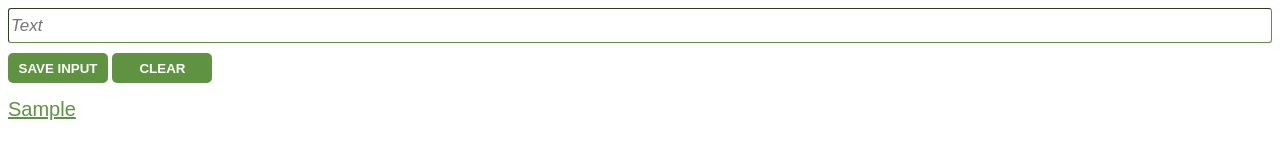
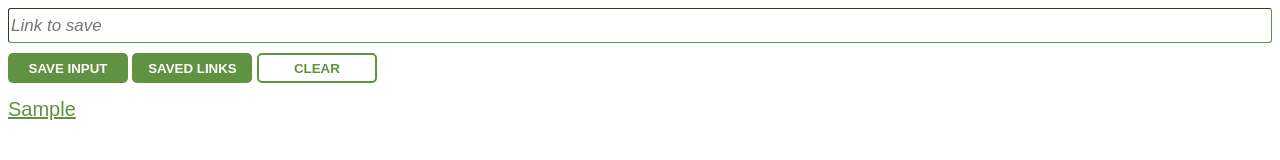
Before and after one commit to FaroukDev-tech/Site-Tracker, a browser extension: page index.html in a window 1280 px wide. Both pictures are taken after typing "Sample" into the empty fields and a click on the button "SAVE INPUT". Drawn offline with Linux system fonts and the light colour scheme.

Commit message:
add persistent storage of saved links
Utilized local storage for storing saved links

```diff
--- a/index.css
+++ b/index.css
@@ -3,15 +3,21 @@ body{
     font-family: Arial, Helvetica, sans-serif;
 }
 
-#input-btn, #clear-btn{
+button{
     margin-top: 10px;
     height: 30px;
-    width: 100px;
+    width: 120px;
     font-weight: bold;
     color: white;
     background-color: #5f9341;
     border-radius: 5px;
     border: None;
+}
+
+#clear-btn{
+    border: 2px solid #5f9341;
+    background-color: white;
+    color: #5f9341;
 }
 
 #input-el{
--- a/index.html
+++ b/index.html
@@ -9,8 +9,9 @@
     </head>
 
     <body>
-        <input type="text" id="input-el" placeholder="Text"> <br>
+        <input type="text" id="input-el" placeholder="Link to save"> <br>
         <button id="input-btn">SAVE INPUT</button>
+        <button id="output-btn">SAVED LINKS</button>
         <button id="clear-btn">CLEAR</button>
         <ul id="ul-el">
 
--- a/index.js
+++ b/index.js
@@ -1,24 +1,32 @@
-let myLeads = [];
+let mySites = []
 const inputEl = document.getElementById("input-el");
 const inputBtn = document.getElementById("input-btn");
-let textEl = document.getElementById("text");
 const ulEl = document.getElementById("ul-el");
 const clearBtn = document.getElementById("clear-btn")
+const outputBtn = document.getElementById("output-btn")
 
 inputBtn.addEventListener("click", function (){
-    //ulEl.innerHTML += '<li><a target="_blank" href="'+inputEl.value+'">' + inputEl.value + '</a></li>';
-    ulEl.innerHTML += `
-        <li>
-            <a target="_blank" href="${inputEl.value}">
-                ${inputEl.value}
-            </a>
-        </li>`;
-    // const li = document.createElement("li")
-    // li.textContent = inputEl.value
-    // ulEl.append(li)
+    mySites.push(inputEl.value);
+    ulEl.innerHTML += `<li><a href=${inputEl.value} target="_blank">${inputEl.value}</a>`
     inputEl.value = null;
+    localStorage.setItem("Sites", JSON.stringify(mySites))
+})
+
+outputBtn.addEventListener("click", function () {
+    renderSites()
 })
 
 clearBtn.addEventListener("click", function (){
+    ulEl.innerHTML = ""
+    localStorage.clear()
+})
+
+function renderSites(){
+    let sites = localStorage.getItem("Sites")
+    sites = JSON.parse(sites)
+
     ulEl.innerHTML = "";
-})
+    for (let i=0; i < sites.length; i++){
+        ulEl.innerHTML += `<li><a href=${sites[i]} target="_blank">${sites[i]}</a>`
+    }
+}
```
